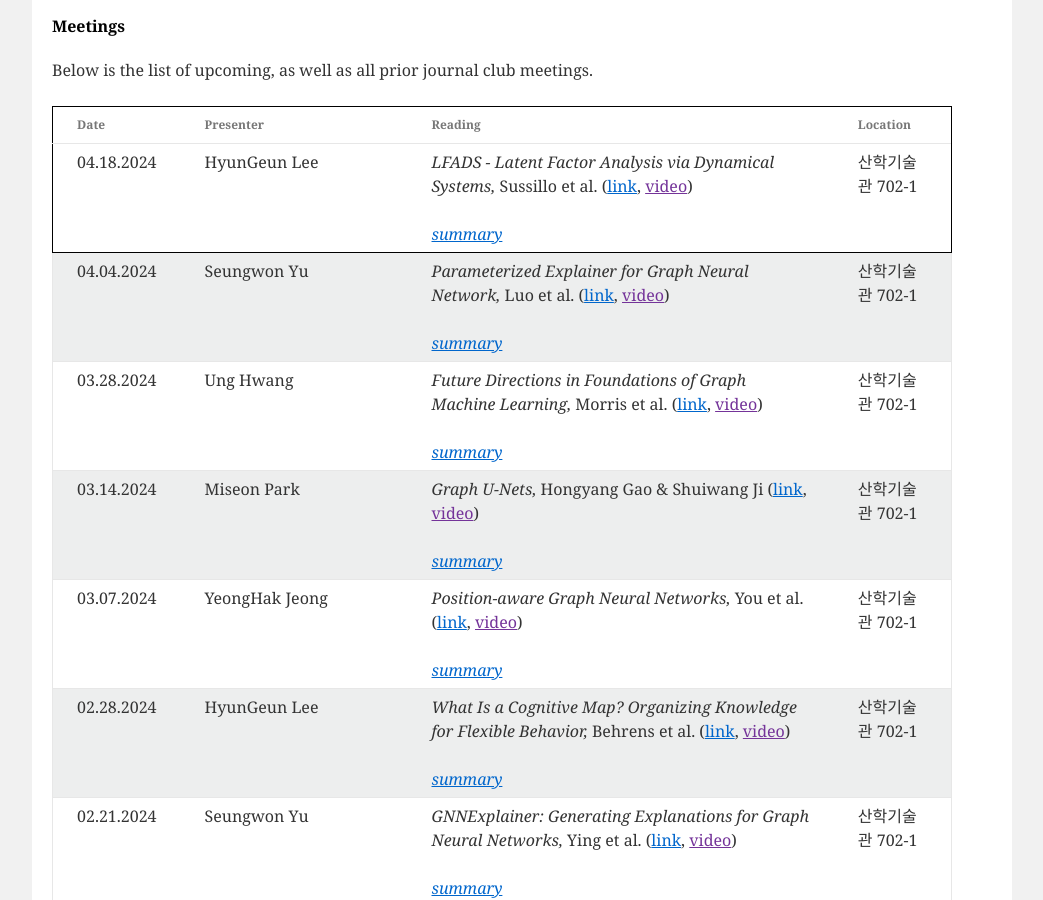
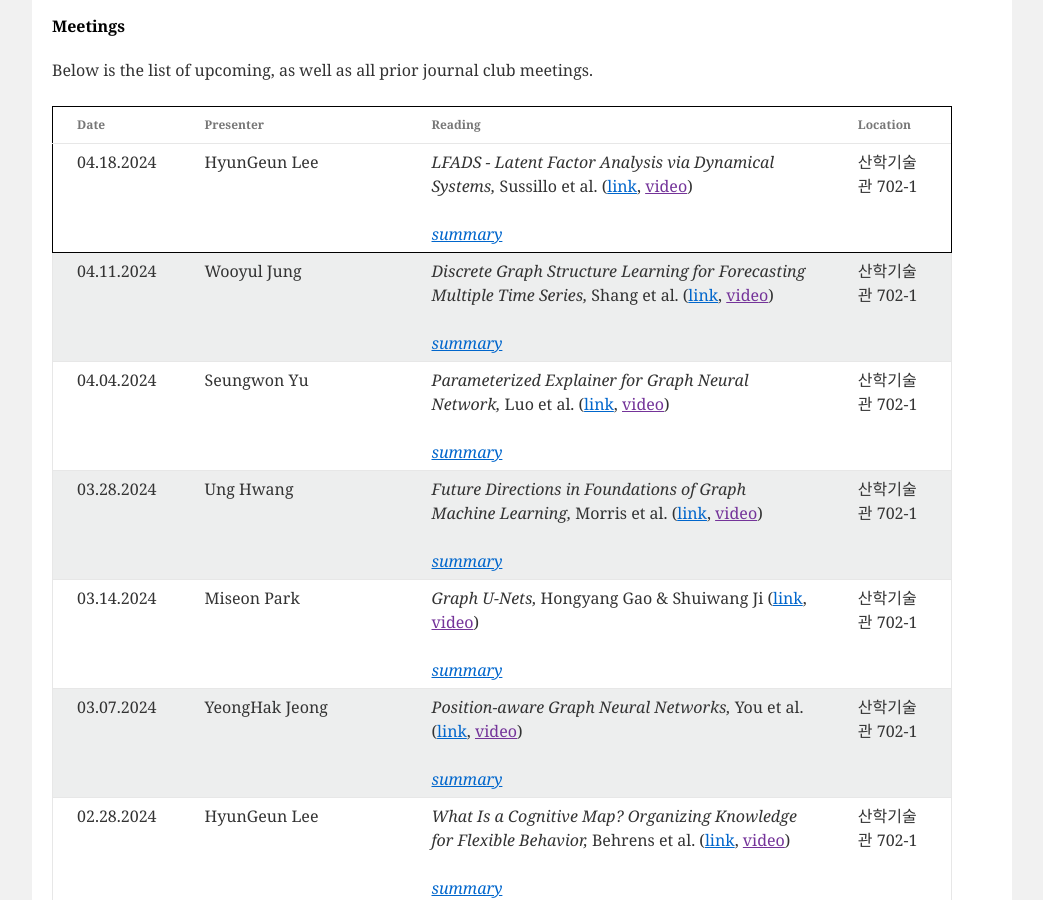
Before and after one commit to niai-lab/GraphML-JC, a Jekyll site: the page built from index.html, in a window 1280 px wide and 900 px high, scrolled down 740 px. Shown: the whole window, without its empty margins (118-1161 px from the left). Built offline with Jekyll 4.4.1, drawn with Linux system fonts in a browser that asks for light colours.

Commit message:
Update meeting_info.yml

```diff
--- a/_data/meeting_info.yml
+++ b/_data/meeting_info.yml
@@ -3,6 +3,14 @@
   paper: "LFADS - Latent Factor Analysis via Dynamical Systems"
   authors: Sussillo et al.
   url: https://arxiv.org/abs/1608.06315
+  location: "산학기술관 702-1"
+  summary: >
+
+- presenter: Wooyul Jung
+  date: 04.11.2024
+  paper: "Discrete Graph Structure Learning for Forecasting Multiple Time Series"
+  authors: Shang et al.
+  url: https://arxiv.org/abs/2101.06861
   location: "산학기술관 702-1"
   summary: >
 
```
